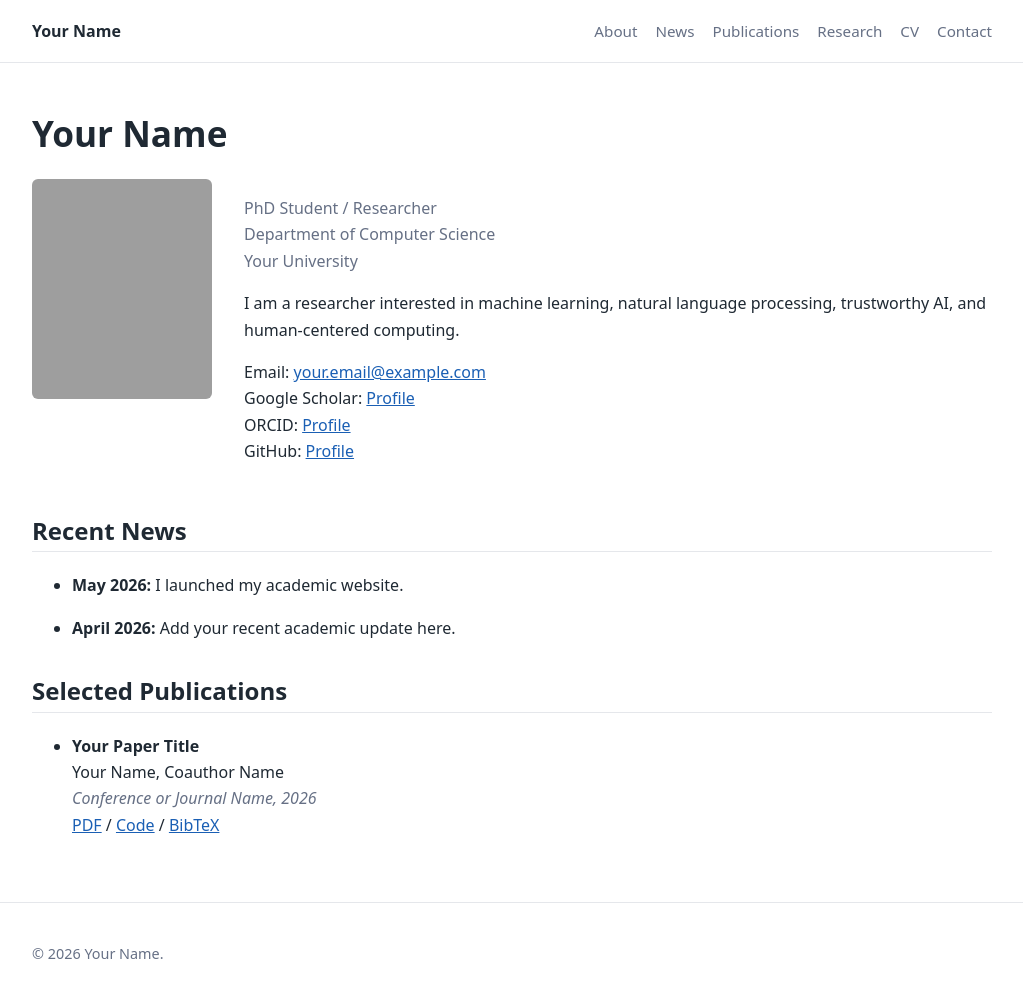
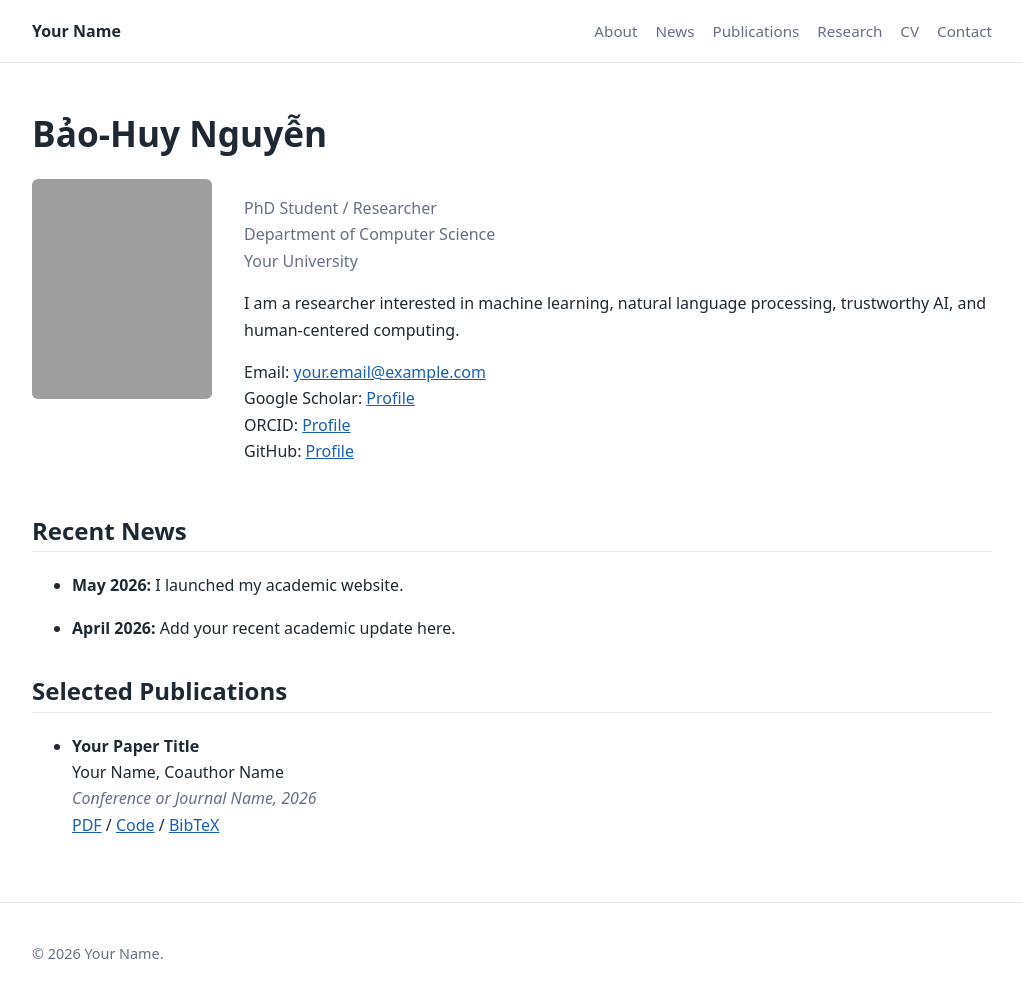
Before and after one commit to baohuynguyen/baohuynguyen.github.io, a Jekyll site: the page built from index.md, in a window 1280 px wide. Shown: the whole page, without its empty margins (128-1151 px from the left). Built offline with Jekyll 4.4.1, drawn with Linux system fonts in a browser that asks for light colours; grey boxes are pictures that could not be loaded.

Commit message:
Update index.md

```diff
--- a/index.md
+++ b/index.md
@@ -3,7 +3,7 @@ layout: default
 title: About
 ---
 
-# Your Name
+# Bảo-Huy Nguyễn
 
 <div class="profile">
   <img src="{{ '/assets/img/profile.jpg' | relative_url }}" alt="Your Name">
```
